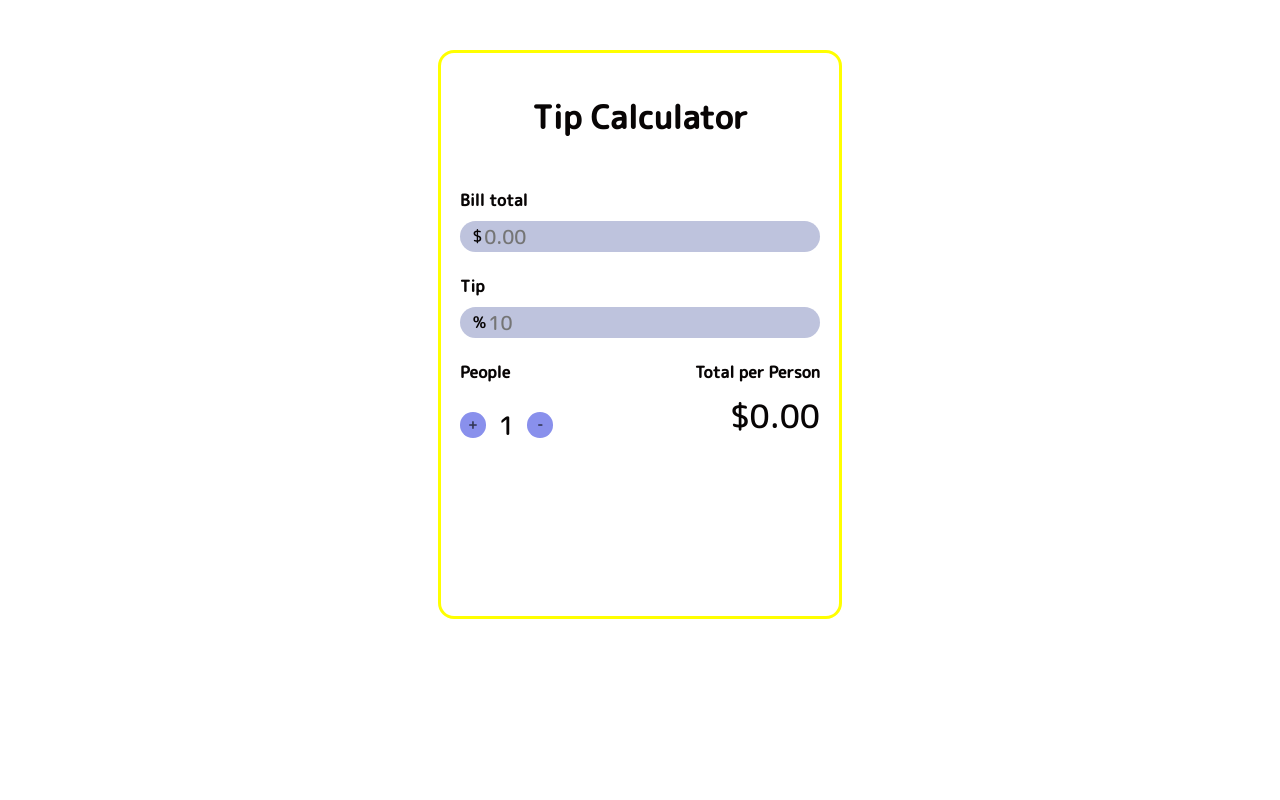
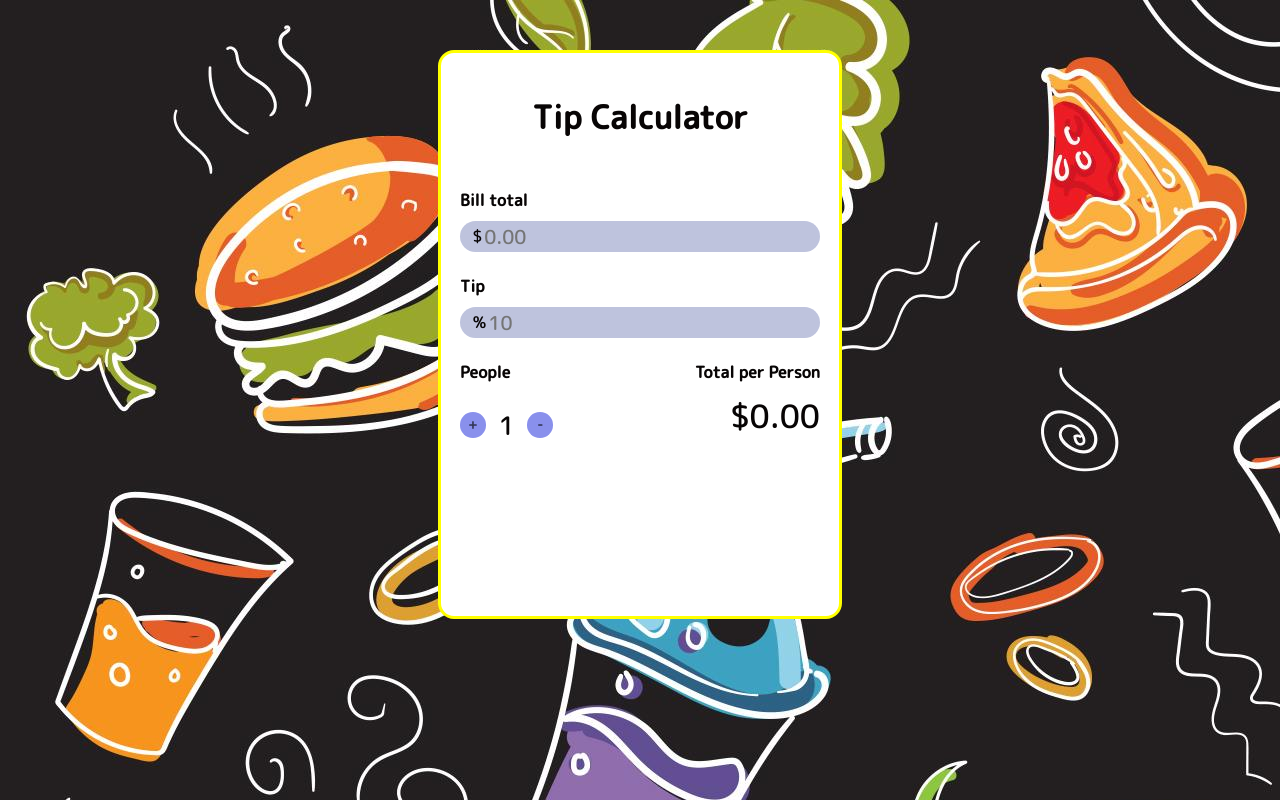
Before and after one commit to Rathode117/TipCalculator, a plain HTML site: page index.html in a window 1280 px wide. Drawn offline with Linux system fonts and the light colour scheme.

Commit message:
Update style.css

```diff
--- a/style.css
+++ b/style.css
@@ -5,7 +5,7 @@
 
 body {
   /* background: #443450; */
-  background-image: url(/Public/Images/bgimage.jpg);
+  background-image: url(/bgimage.jpg);
 }
 h1{
   font-family: 'M PLUS Rounded 1c', Avenir Next, Helvetica, sans-serif;
```
